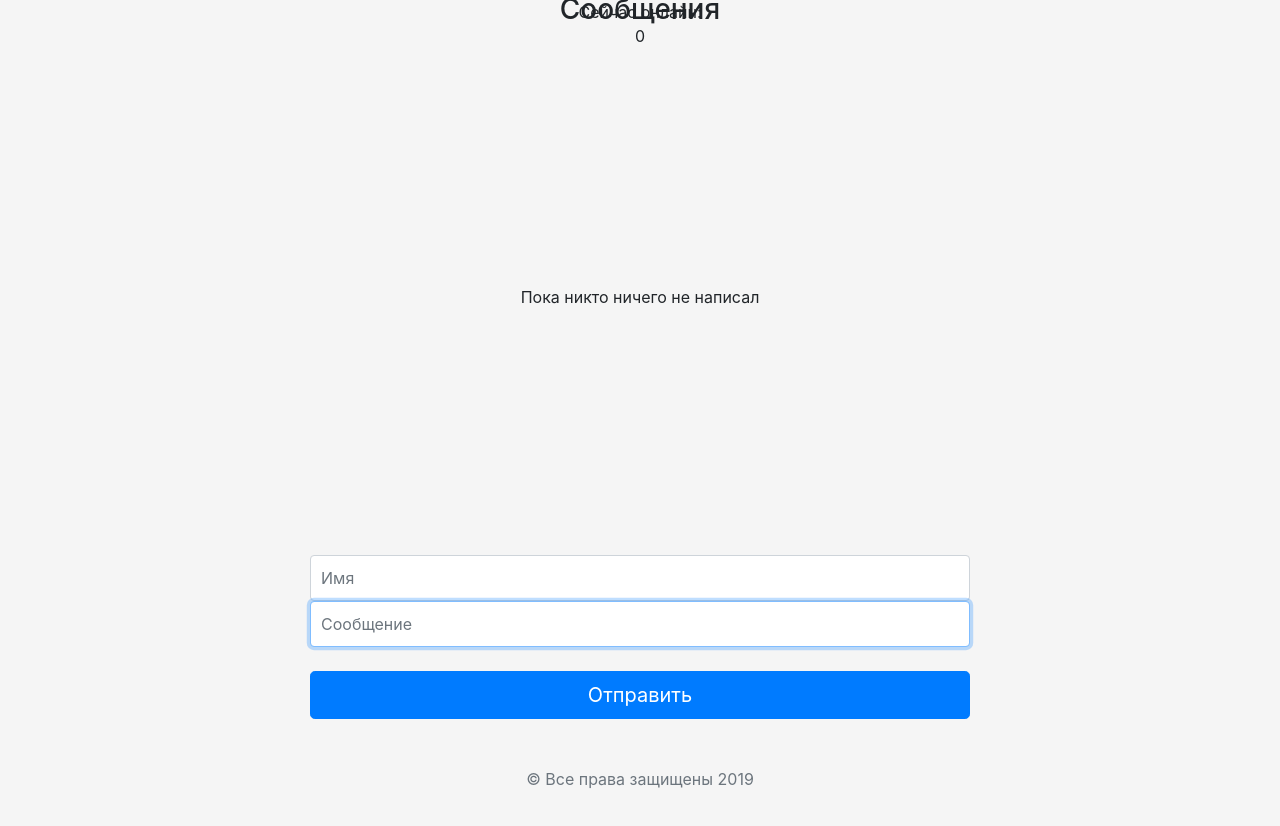
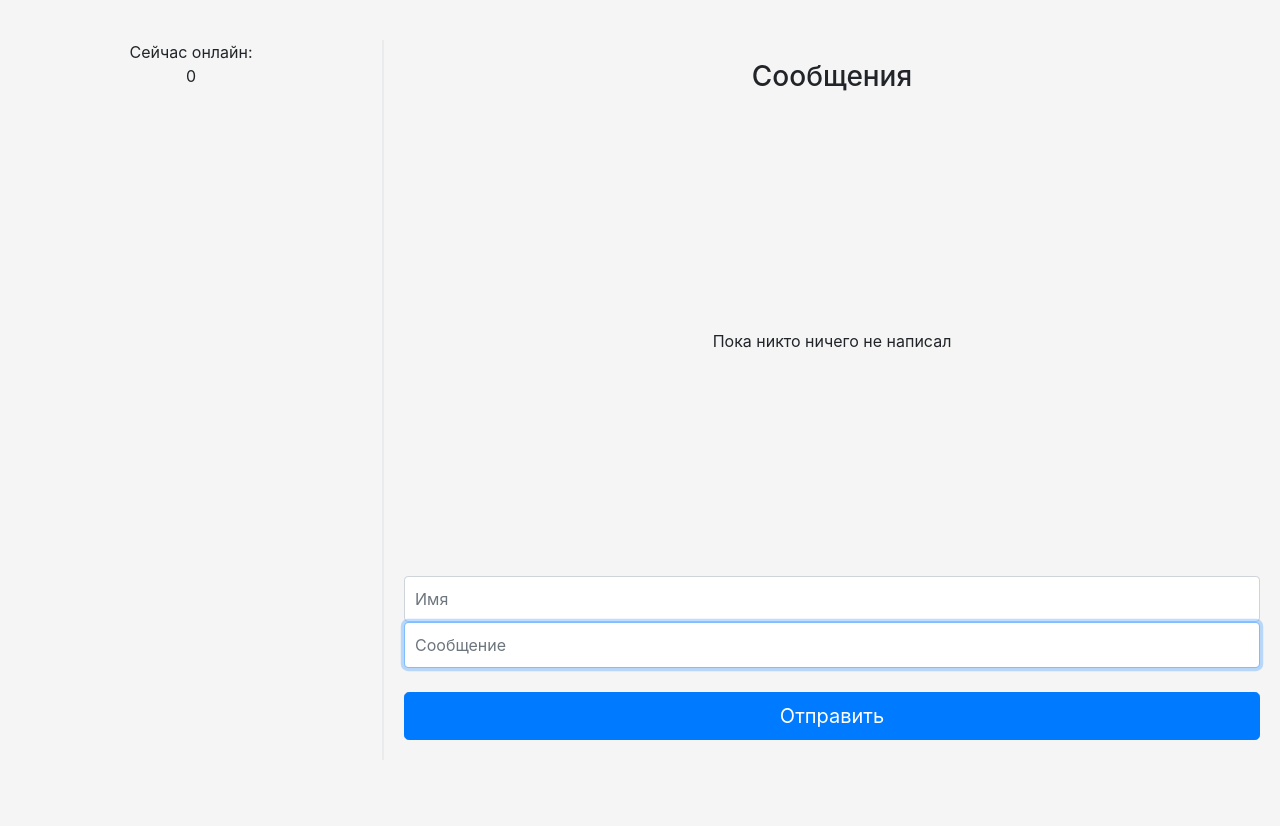
Before and after one commit to yellco/nodeChat, a website: page index.html in a window 1280 px wide. After the commit the page ends 800 px from the top, so only its background shows below. Drawn offline with nearby package versions, Linux system fonts and the light colour scheme; no server answers.

Commit message:
Change position

```diff
--- a/index.html
+++ b/index.html
@@ -9,10 +9,13 @@
     <link rel="stylesheet" href="style.css" type="text/css">
 </head>
 <body class="text-center">
+    <div id="main">
+        <div id="list">
             <div id="online">
                 Сейчас онлайн: <div id="count">0</div>
             </div>
-    <div id="main">
+        </div>
+        <div id="messagemain">
             <h3>Сообщения</h3>
             <div id="all_mess">
                 <div id="none_info">Пока никто ничего не написал</div>
@@ -24,8 +27,8 @@
                 <input type="text" id="message" class="form-control" placeholder="Сообщение" required autofocus>
                 <br>
                 <button class="btn btn-lg btn-primary btn-block" type="submit">Отправить</button>
-            <p class="mt-5 mb-3 text-muted">&copy; Все права защищены 2019</p>
             </form>
+        </div>
     </div>
     <script src="/socket.io/socket.io.js "></script>
     <script>
--- a/style.css
+++ b/style.css
@@ -6,8 +6,6 @@ height: 100%;
 body {
   display: -ms-flexbox;
   display: flex;
--ms-flex-align: center;
-align-items: center;
   padding-top: 40px;
   padding-bottom: 40px;
   background-color: #f5f5f5;
@@ -16,6 +14,8 @@ background-color: #f5f5f5;
 .form-signin {
   width: 100%;
   margin: auto;
+  position:relative;
+  bottom:0;
 }
 .form-signin .checkbox {
   font-weight: 400;
@@ -30,16 +30,6 @@ font-size: 16px;
 .form-signin .form-control:focus {
   z-index: 2;
 }
-.form-signin input[type="email"] {
-margin-bottom: -1px;
-border-bottom-right-radius: 0;
-border-bottom-left-radius: 0;
-}
-.form-signin input[type="password"] {
-margin-bottom: 10px;
-border-top-left-radius: 0;
-border-top-right-radius: 0;
-}
 .bd-placeholder-img {
   font-size: 1.125rem;
   text-anchor: middle;
@@ -49,13 +39,20 @@ border-top-right-radius: 0;
   user-select: none;
 }
 #main{
-  max-width:700px;
-  width:100%;
+  min-width:80%;
+  max-width:900px;
+  margin:0 auto;
+  display:flex;
+}
+#messagemain{
+  width:70%;
   padding:20px;
   margin:0 auto;
+  display: flex;
+  flex-direction: column;
 }
 #online{
-  position:absolute;
+  position:relative;
   width:auto;
   margin-left: auto;
   margin-right: auto;
@@ -75,9 +72,9 @@ border-top-right-radius: 0;
   margin-left:2px;
 }
 #all_mess{
-  height:500px;
   overflow:auto;
   margin-bottom:20px;
+  height:100%;
 }
 
 #all_mess::-webkit-scrollbar-track {
@@ -110,7 +107,16 @@ border-top-right-radius: 0;
   box-shadow: 0 3px 4px rgba(0,0,0,0.3);
   border: 1px solid rgba(0,0,0,0.3);
 }
-
+#list{
+  position:relative;
+  width:30%;
+  border-right: 2px solid #E9EBED;
+}
+@media screen and (max-width: 1380px){
+  #main{
+    min-width: 100%;
+  }
+}
 @media (min-width: 768px) {
     .bd-placeholder-img-lg {
       font-size: 3.5rem;
```
Lines whose indentation alone changed are shown as unchanged.
